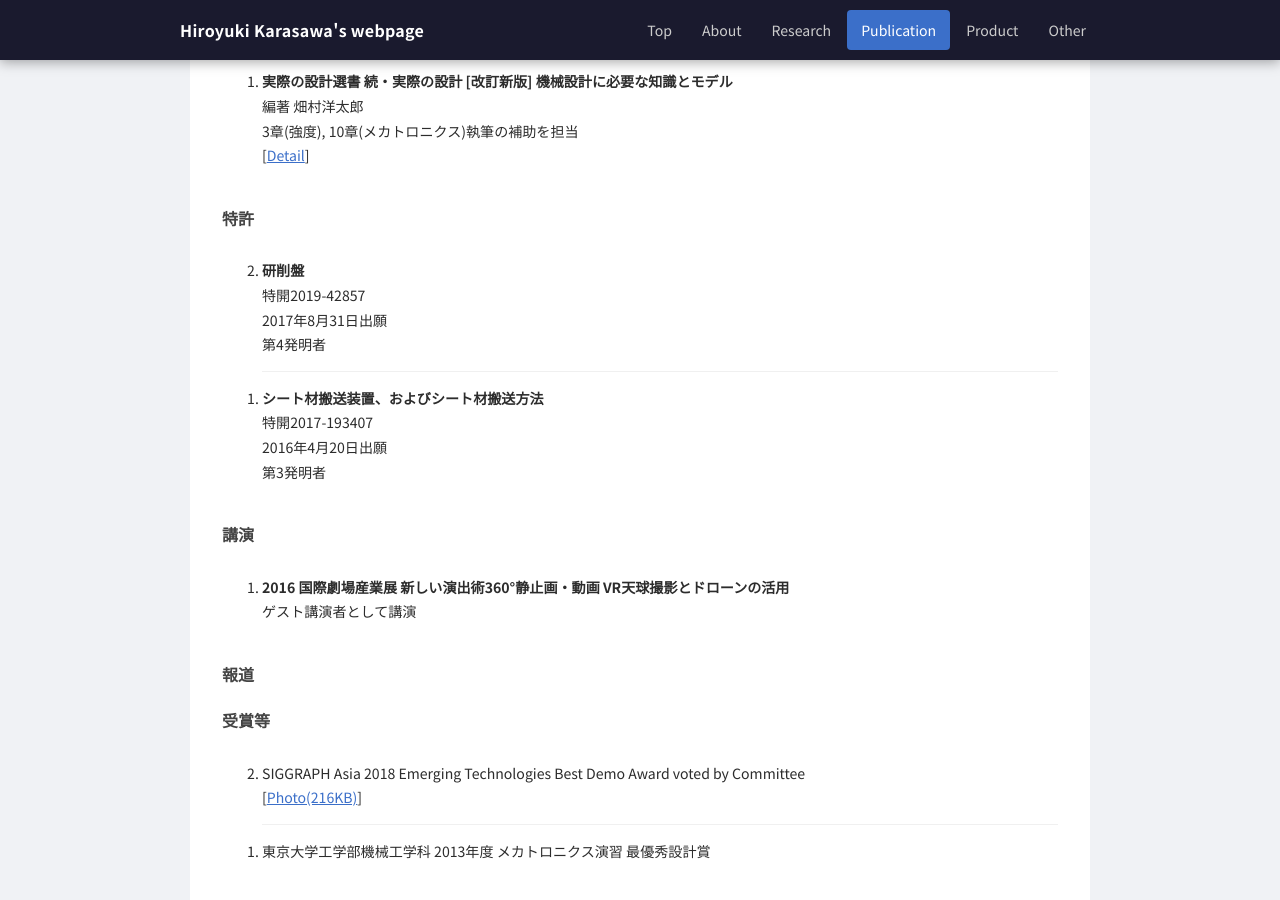
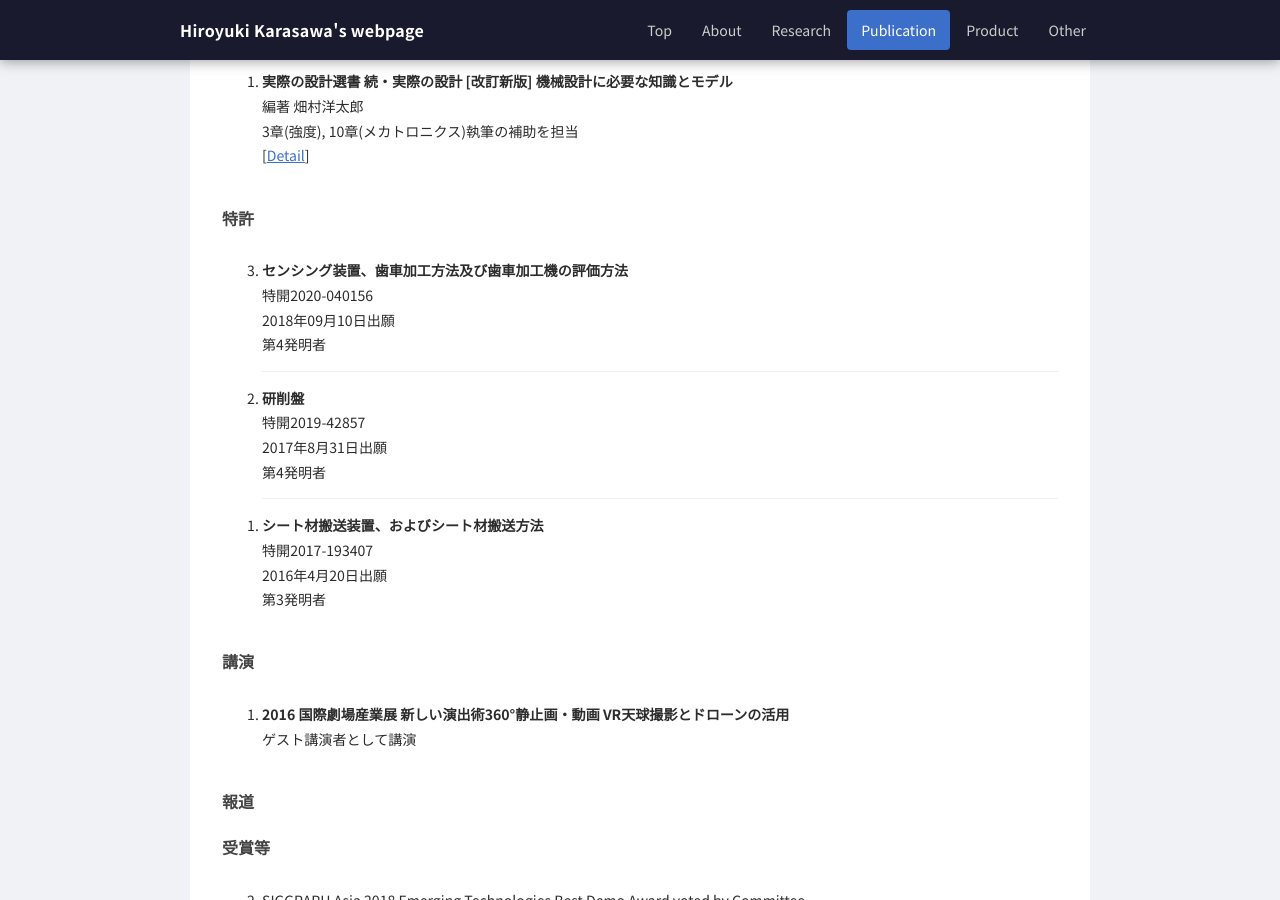
Before and after one commit to ky61/ky61.github.io, a Jekyll site: the page built from publication.html, in a window 1280 px wide and 900 px high, scrolled down 2661 px. Built offline with Jekyll 4.4.1, drawn with Linux system fonts in a browser that asks for light colours.

Commit message:
Publicationページの特許欄に特開2020-040156を追記
Co-Authored-By: Claude Sonnet 4.6 <noreply@anthropic.com>

```diff
--- a/publication.html
+++ b/publication.html
@@ -134,6 +134,12 @@ title: Publication - Hiroyuki Karasawa
 
 <h4>特許</h4>
 <ol>
+  <li class="bibli" value="3">
+    <b>センシング装置、歯車加工方法及び歯車加工機の評価方法</b><br>
+    特開2020-040156<br>
+    2018年09月10日出願<br>
+    第4発明者<br>
+  </li>
   <li class="bibli" value="2">
     <b>研削盤</b><br>
     特開2019-42857<br>
```
